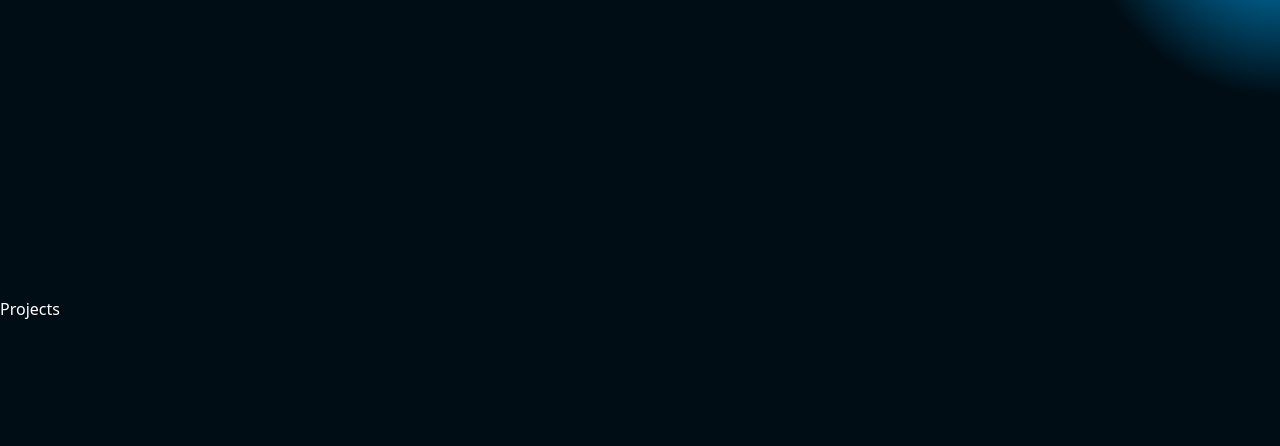
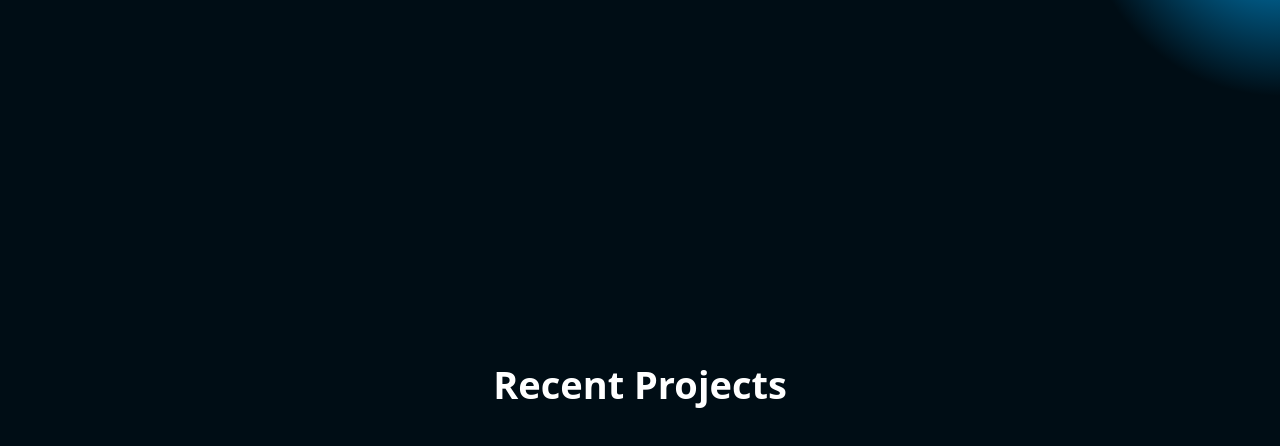
Before and after one commit to wojwozniak/portfolio, a React (Vite) app: page / in a window 1280 px wide. Shown: the part 1372-1818 px from the top of the page. Built offline with nearby package versions, Linux system fonts and the light colour scheme.

Commit message:
more content

```diff
--- a/src/components/sections/projects/Projects.tsx
+++ b/src/components/sections/projects/Projects.tsx
@@ -2,9 +2,11 @@ import './projects.css'
 
 const Projects = () => {
   return (
-    <div className='projects'>
-        Projects
-    </div>
+    <section className='projects'>
+        <div className='content'>
+            <h2 id="projects__title">Recent Projects</h2>
+        </div>
+    </section>
   )
 }
 
--- a/src/components/sections/projects/projects.css
+++ b/src/components/sections/projects/projects.css
@@ -2,3 +2,17 @@
     height: 100vh;
     width: 100vw;
 }
+
+.projects .content {
+    padding: 30px;
+    display: flex;
+    flex-direction: column;
+    align-items: center;
+    justify-content: center;
+}
+
+#projects__title {
+    font-weight: bold;
+    font-size: 38px;
+    z-index: 8;
+}
```
